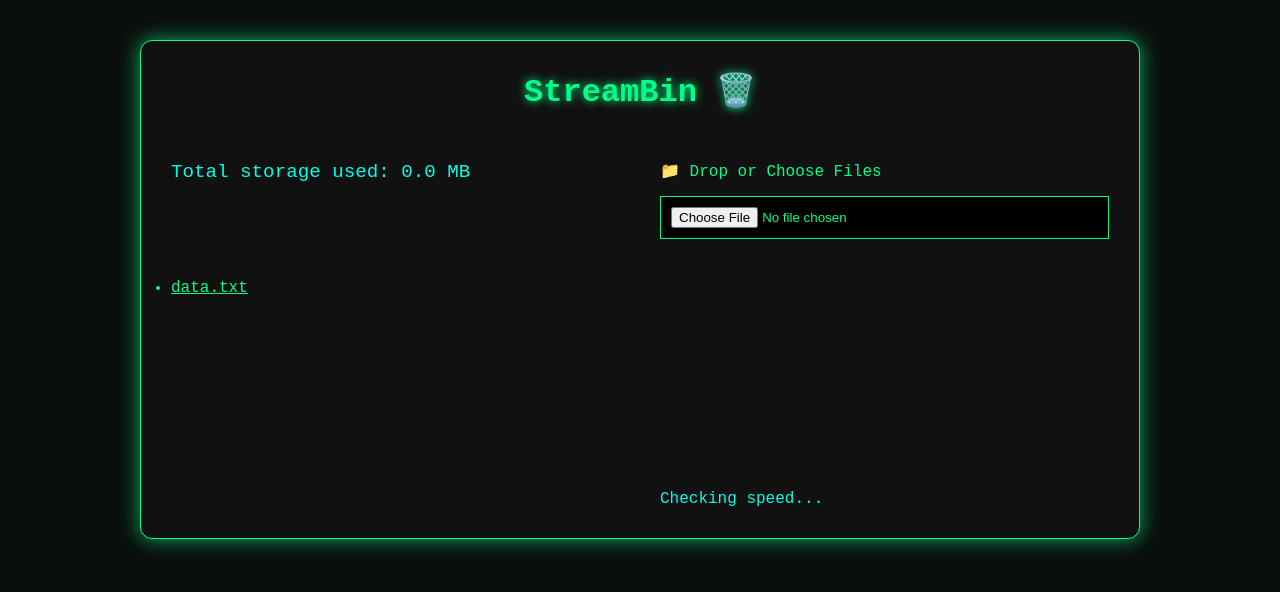
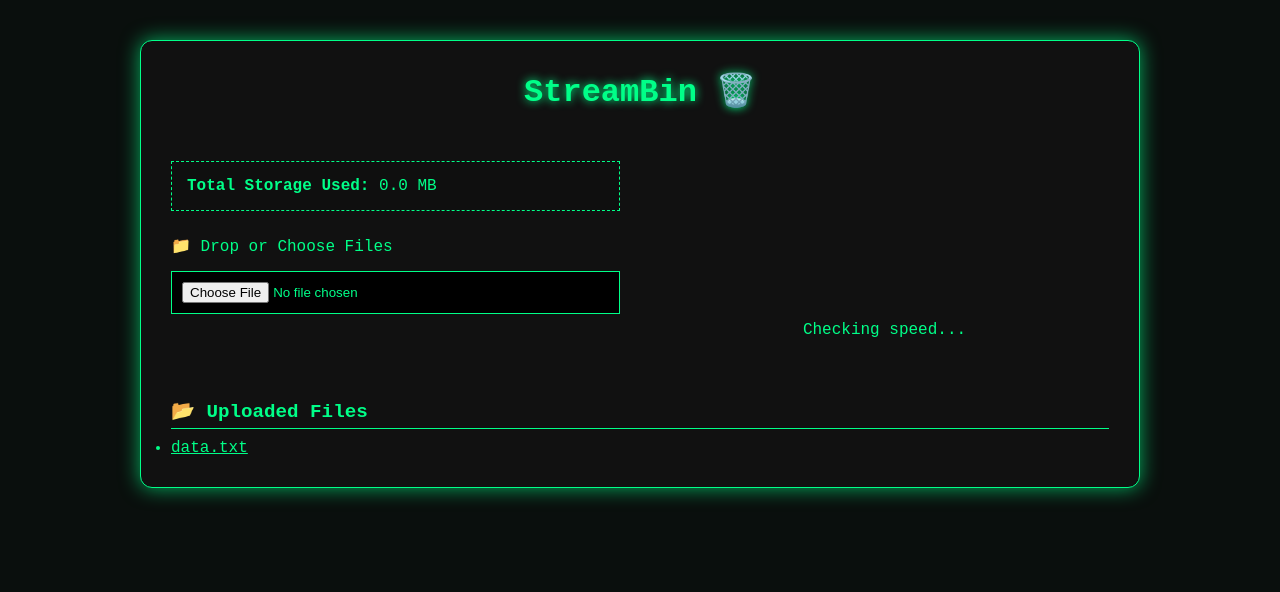
Before and after one commit to Amber100023r44/flask-file-share, a Flask app: page / in a window 1280 px wide. Shown: the top 592 px of the page. Run offline with Flask 3, Linux system fonts and the light colour scheme; a map, chart or similar area stays blank.

Commit message:
Update index.html

```diff
--- a/templates/index.html
+++ b/templates/index.html
@@ -10,34 +10,43 @@
   <div class="container">
     <h1>StreamBin 🗑️</h1>
 
-    <!-- Display total storage used -->
-    <p style="color: #00ffe7; font-size: 1.2rem; margin-bottom: 1.5rem;">
-      Total storage used: {{ total_size }} MB
-    </p>
+    <!-- Left Panel: Upload + Storage Info -->
+    <div class="left-panel">
+      <div class="stats">
+        <p><strong>Total Storage Used:</strong> {{ total_size }} MB</p>
+      </div>
 
       <!-- Upload Form -->
       <form class="upload-box" action="/upload" method="post" enctype="multipart/form-data">
         <label class="label-upload" for="file">📁 Drop or Choose Files</label>
         <input type="file" name="file" id="file" onchange="this.form.submit();">
       </form>
+    </div>
 
-    <!-- File List -->
+    <!-- Right Panel: Internet Speed Dial -->
+    <div class="right-panel">
+      <div class="dial-container">
+        <canvas id="speedometer" width="300" height="150"></canvas>
+        <p id="speed-text" class="dial-label">Checking speed...</p>
+      </div>
+    </div>
+
+    <!-- Full Width: Uploaded Files -->
+    <div class="files-section">
+      <h2>📂 Uploaded Files</h2>
+      {% if files %}
         <ul>
           {% for file in files %}
             <li><a href="{{ url_for('uploaded_file', filename=file) }}" download>{{ file }}</a></li>
-      {% else %}
-        <li>No files uploaded yet.</li>
           {% endfor %}
         </ul>
-
-    <!-- Internet Speed Dial -->
-    <div style="margin-top: 3rem;">
-      <canvas id="speedometer" width="300" height="150"></canvas>
-      <p id="speed-text" style="color: #00ffe7; font-size: 1rem; margin-top: 0.5rem;">Checking speed...</p>
+      {% else %}
+        <p>No files uploaded yet.</p>
+      {% endif %}
     </div>
   </div>
 
-  <!-- Include Chart.js -->
+  <!-- Chart.js -->
   <script src="https://cdn.jsdelivr.net/npm/chart.js"></script>
 
   <script>
@@ -58,7 +67,7 @@
     }
 
     function updateDial(speed) {
-      const cappedSpeed = Math.min(speed, 100); // cap at 100 Mbps for visualization
+      const cappedSpeed = Math.min(speed, 100);
       if (!speedChart) {
         const ctx = document.getElementById('speedometer').getContext('2d');
         speedChart = new Chart(ctx, {
```
Lines whose indentation alone changed are shown as unchanged.
